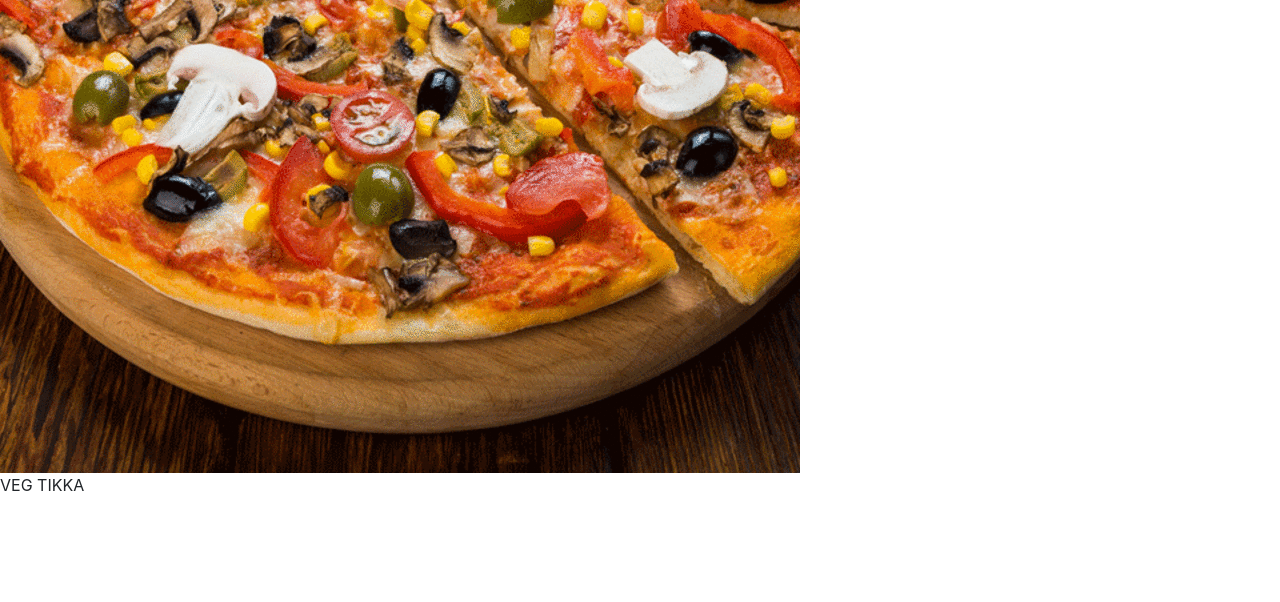
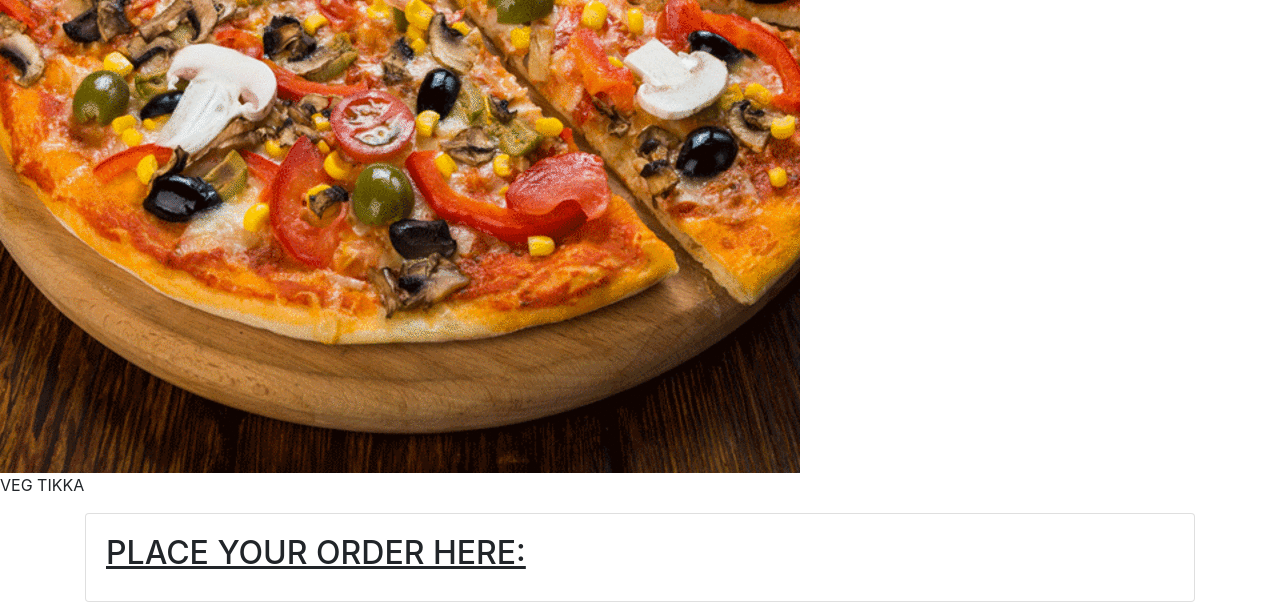
Before and after one commit to legionpunisher/LaPizza-Restaurante, a plain HTML site: page index.html in a window 1280 px wide. Shown: the part 1581-2183 px from the top of the page. Before the commit the page ends 2094 px from the top, so only its background shows below. Drawn offline with Linux system fonts and the light colour scheme.

Commit message:
added a card, card body and a <h2> heading tag\

```diff
--- a/index.html
+++ b/index.html
@@ -62,10 +62,15 @@
         </div>
     </div>
 </div>
+<div class="container">
+    <div class="card">
+        <div class="card-body" id="details">
+
+            <h2><u>PLACE YOUR ORDER HERE:</u></h2>
 
 
-<body>
+            <body>
 
-</body>
+            </body>
 
 </html>
```
